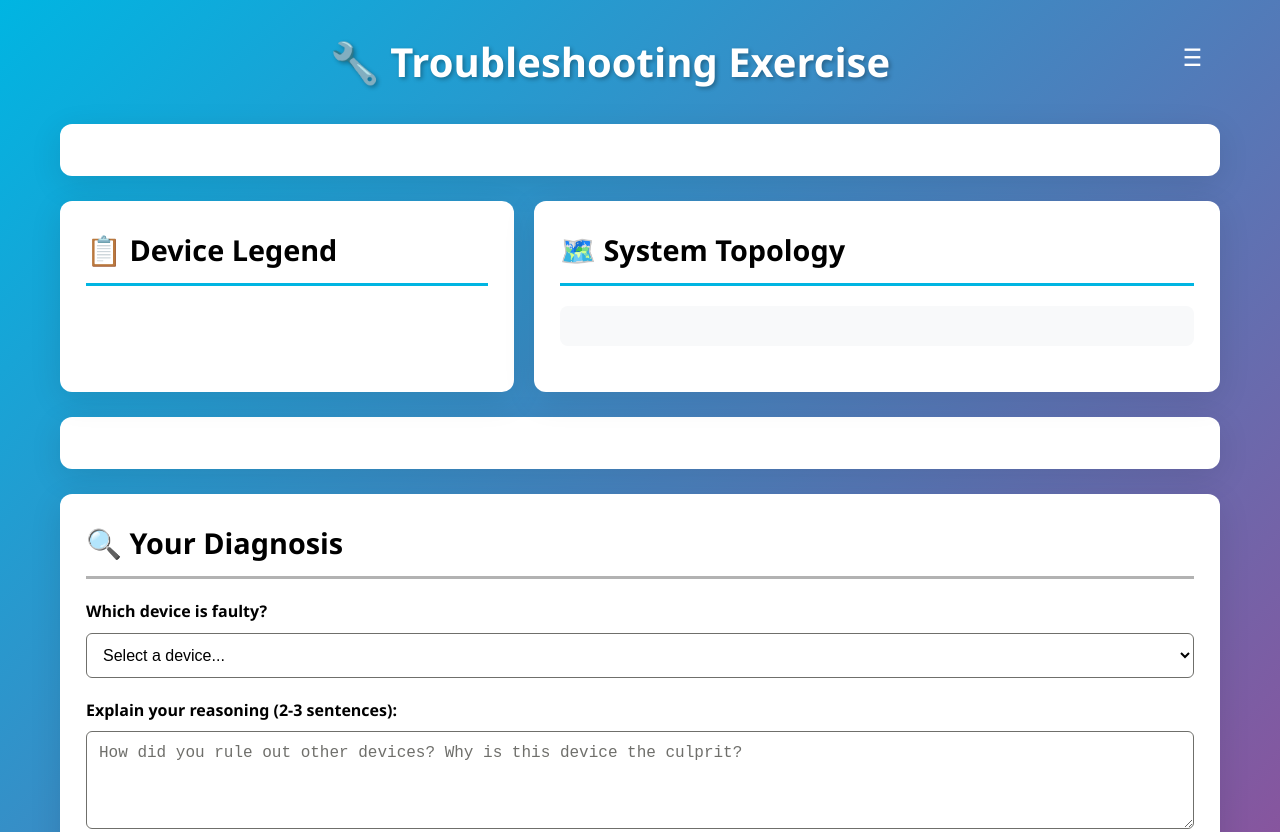
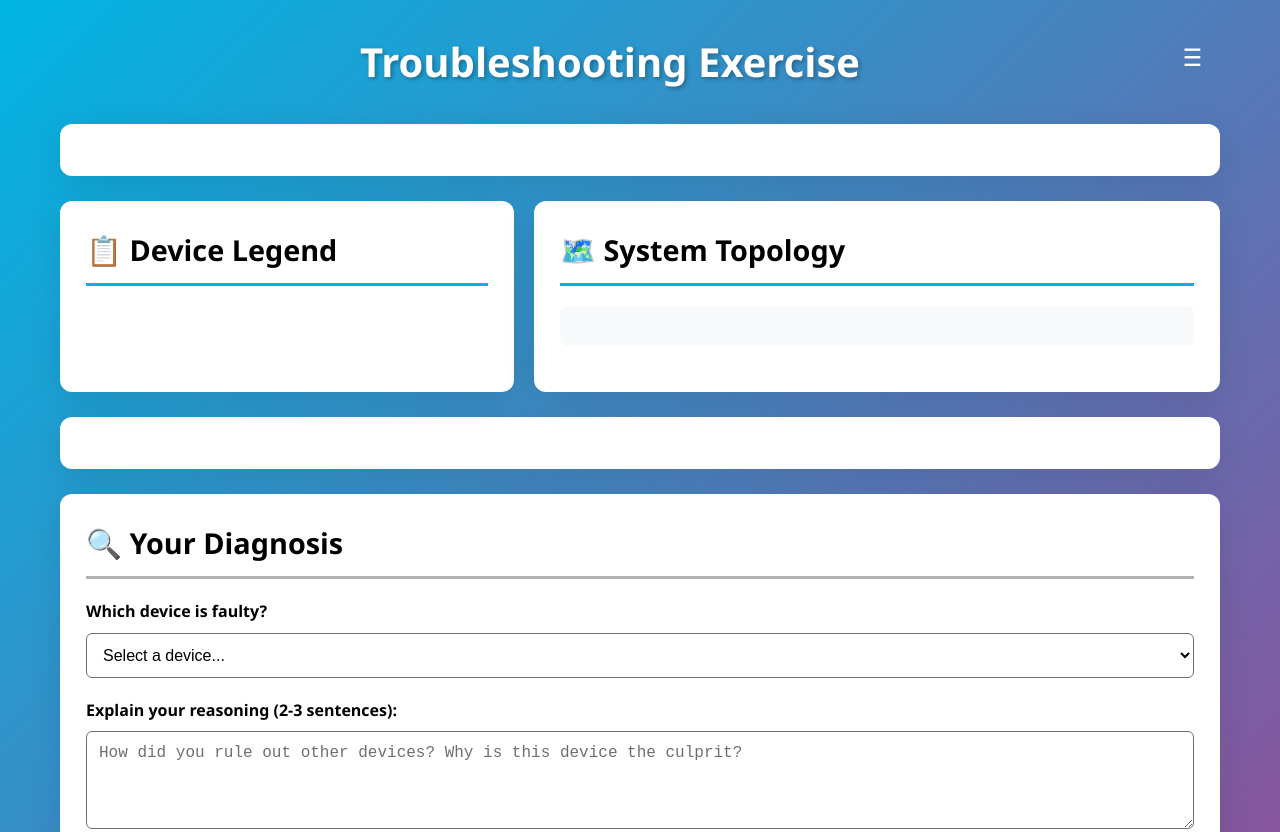
Before and after one commit to taylorelley/faut-find-test, a website: page public/index.html in a window 1280 px wide. Shown: the top 832 px of the page. Drawn offline with Linux system fonts and the light colour scheme; no server answers; a script that the page names is missing.

Commit message:
Update index.html

```diff
--- a/public/index.html
+++ b/public/index.html
@@ -3,14 +3,14 @@
 <head>
     <meta charset="UTF-8">
     <meta name="viewport" content="width=device-width, initial-scale=1.0">
-    <title>Signal-Routing Troubleshooting Exercise</title>
+    <title>Fault-Finding Simulator</title>
     <link rel="stylesheet" href="styles.css">
     <script src="https://cdnjs.cloudflare.com/ajax/libs/mermaid/10.6.1/mermaid.min.js"></script>
 </head>
 <body>
     <div class="container">
         <header>
-            <h1 id="pageTitle">🔧 Troubleshooting Exercise</h1>
+            <h1 id="pageTitle">Troubleshooting Exercise</h1>
             <details id="scenarioMenu" class="scenario-menu">
                 <summary id="scenarioToggle" class="scenario-btn" aria-haspopup="true" aria-expanded="false" aria-label="Scenarios" title="Scenarios">&#9776;</summary>
                 <div id="scenarioControls" class="scenario-controls" role="menu">
```
